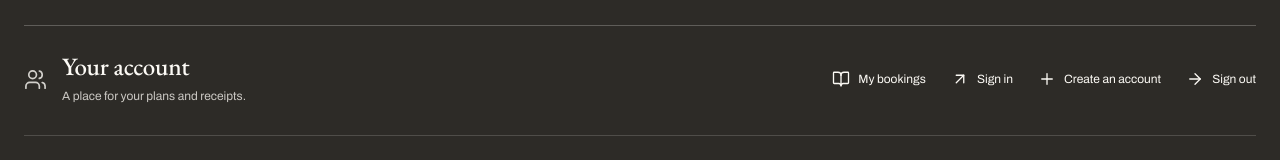
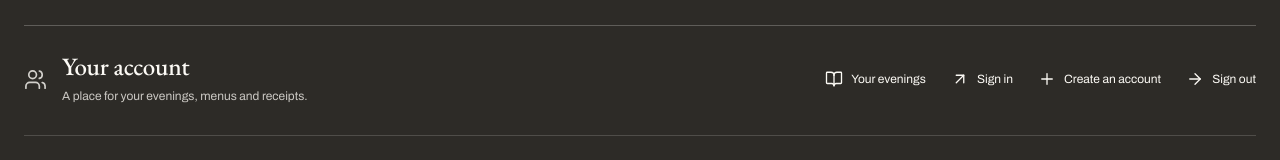
Before and after one commit to cbassuarez/chef-sergio-and-co, a React (Vite) app: page / in a window 1280 px wide. Shown: the part 5844-6004 px from the top of the page. Built offline with nearby package versions, Linux system fonts and the light colour scheme.

Commit message:
Align account navigation with your evenings

```diff
--- a/scripts/account-chrome-check.mjs
+++ b/scripts/account-chrome-check.mjs
@@ -69,7 +69,7 @@ try {
     await page.focus('.account-access-trigger'); await page.keyboard.press('Enter')
     assert.equal(await page.$eval('.account-access-trigger', element => element.getAttribute('aria-expanded')), 'true')
     await page.keyboard.press('Tab')
-    assert.equal(await page.evaluate(() => document.activeElement?.textContent?.trim()), 'My bookings')
+    assert.equal(await page.evaluate(() => document.activeElement?.textContent?.trim()), 'Your evenings')
     await page.keyboard.press('Escape')
     assert.equal(await page.evaluate(() => document.activeElement?.classList.contains('account-access-trigger')), true)
     await page.click('.account-access-trigger'); await page.click('main h1')
--- a/src/components/AccountAccess.tsx
+++ b/src/components/AccountAccess.tsx
@@ -50,7 +50,7 @@ function AccountLinks({ onNavigate }: { onNavigate?: () => void }) {
   const { state } = useContext(AccountContext)
   const signedIn = state.kind === 'ready' && state.value.authenticated
   return <>
-    <a href={accountHref('bookings')} onClick={onNavigate}><Icon name="book-open" size={18}/><span>My bookings</span><Icon name="arrow-up-right" size={15}/></a>
+    <a href={accountHref('bookings')} onClick={onNavigate}><Icon name="book-open" size={18}/><span>Your evenings</span><Icon name="arrow-up-right" size={15}/></a>
     {signedIn && state.value.isAdmin && <a href={accountHref('admin')} onClick={onNavigate}><Icon name="chef-hat" size={18}/><span>Admin dashboard</span><Icon name="arrow-up-right" size={15}/></a>}
     {signedIn && !state.value.emailVerified && <a href={accountHref('verifyEmail')} onClick={onNavigate}><Icon name="mail" size={18}/><span>Verify my email</span></a>}
     {signedIn ? <a href={accountHref('signOut')} onClick={onNavigate}><Icon name="arrow-right" size={18}/><span>Sign out</span></a> : <>
@@ -84,7 +84,7 @@ export function AccountMenu({ navigationOpen, onOpen }: { navigationOpen: boolea
     </button>
     <div className="account-access-panel" id={id} hidden={!open}>
       <div className="account-access-intro"><p>{signedIn ? state.value.displayName ? `Welcome, ${state.value.displayName}.` : 'Welcome back.' : 'Your plans, close at hand.'}</p>
-        <span>{signedIn ? state.value.emailVerified ? 'Bookings and receipts, together.' : 'Verify your email to link your bookings.' : 'Open your bookings and receipts in your account.'}</span></div>
+        <span>{signedIn ? state.value.emailVerified ? 'Evenings, menus and receipts, together.' : 'Verify your email to link your bookings.' : 'Open your evenings, menus and receipts.'}</span></div>
       <nav aria-label="Your account"><AccountLinks onNavigate={() => setOpen(false)}/></nav>
       {state.kind === 'loading' && <p className="account-access-note" role="status">Checking account status…</p>}
       {state.kind === 'unavailable' && <div className="account-access-note"><span>Account status is unavailable here. You can still open your account.</span><button type="button" onClick={refresh}>Check again</button></div>}
@@ -97,7 +97,7 @@ export function FooterAccount() {
   const { state } = useContext(AccountContext)
   const signedIn = state.kind === 'ready' && state.value.authenticated
   return <section className="footer-account" aria-labelledby="footer-account-title">
-    <div className="footer-account-copy"><Icon name="users" size={23}/><div><h3 id="footer-account-title">Your account</h3><p>{signedIn ? 'Your bookings and receipts, together.' : 'A place for your plans and receipts.'}</p></div></div>
+    <div className="footer-account-copy"><Icon name="users" size={23}/><div><h3 id="footer-account-title">Your account</h3><p>{signedIn ? 'Your evenings, menus and receipts, together.' : 'A place for your evenings, menus and receipts.'}</p></div></div>
     <nav aria-label="Footer account"><AccountLinks/></nav>
   </section>
 }
@@ -105,5 +105,5 @@ export function FooterAccount() {
 export function BookingAccountAccess() {
   const { state } = useContext(AccountContext)
   const signedIn = state.kind === 'ready' && state.value.authenticated
-  return <aside className="booking-account-access" aria-labelledby="booking-account-title"><Icon name="book-open" size={23}/><div><h2 id="booking-account-title">Your account, when you need it.</h2><p>Open the bookings and receipts linked to your account. Keep this private link for the current status of this request.</p><a href={accountHref('bookings')}>{signedIn ? 'Open my bookings' : 'Open my account'}<Icon name="arrow-up-right" size={16}/></a></div></aside>
+  return <aside className="booking-account-access" aria-labelledby="booking-account-title"><Icon name="book-open" size={23}/><div><h2 id="booking-account-title">Your account, when you need it.</h2><p>Open the bookings and receipts linked to your account. Keep this private link for the current status of this request.</p><a href={accountHref('bookings')}>{signedIn ? 'Open your evenings' : 'Open my account'}<Icon name="arrow-up-right" size={16}/></a></div></aside>
 }
```
